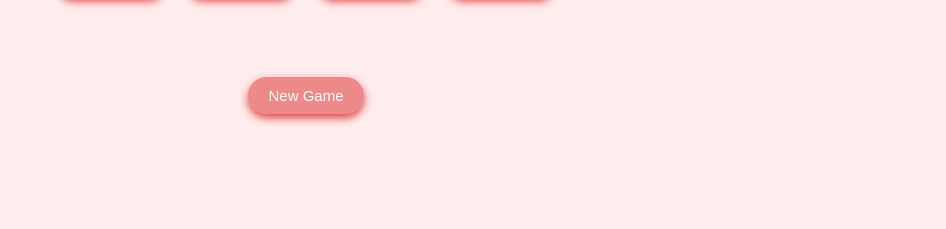
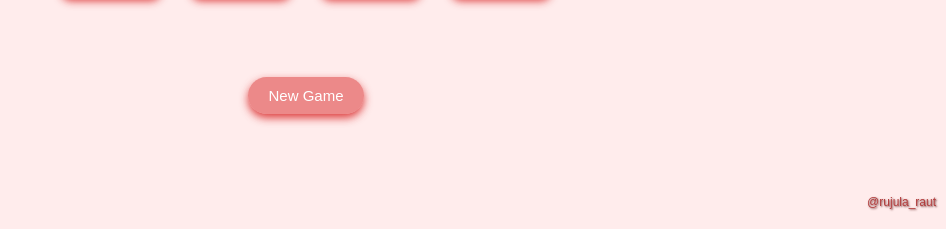
Before and after one commit to rujularaut/memory-game, a plain HTML site: page index.html in a window 1280 px wide. Shown: the part 571-800 px from the top of the page, without its empty margins (334-1280 px from the left). Drawn offline with Linux system fonts and the light colour scheme.

Commit message:
added h2

```diff
--- a/index.html
+++ b/index.html
@@ -6,6 +6,7 @@
 </head>
 <body> <!--all visible content-->
     <h1>Memory Card Game</h1>
+    <h2>@rujula_raut</h2>
     <div class="game-board" id="gameBoard"></div>
     <button id="restartButton">New Game</button>
 
--- a/style.css
+++ b/style.css
@@ -78,3 +78,14 @@ h1 {
 #restartButton:hover {
     background: #b22929ce;
 }
+
+h2 {
+    position: absolute;
+    bottom: 10px;
+    right: 10px;
+    font-size: 12px;
+    font-weight: 500;
+    font-family: 'Arial', sans-serif;
+    color: #b23d3d;
+    text-shadow: 1px 1px 2px rgba(83, 9, 9, 0.74);
+}
```
